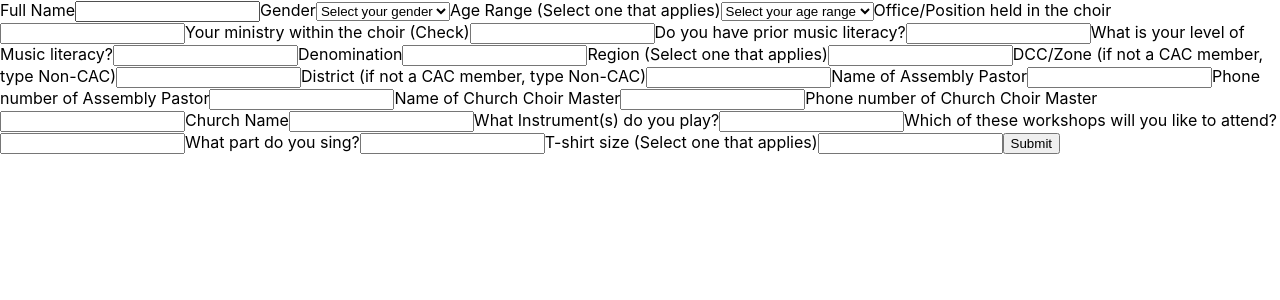
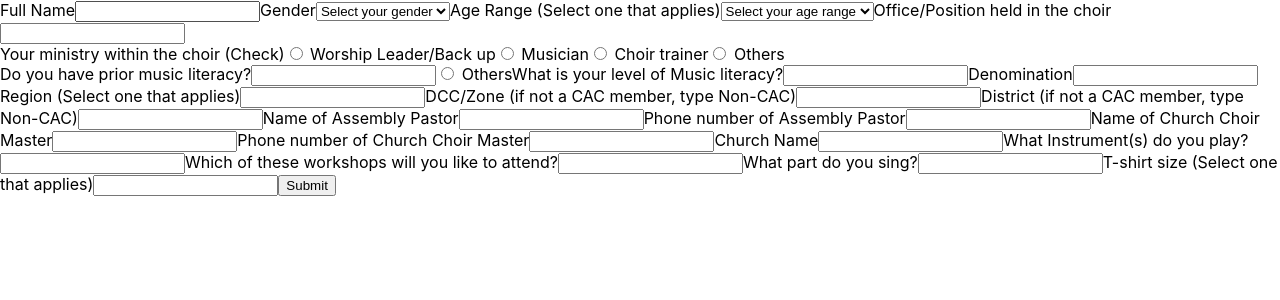
Before and after one commit to OpeDada/cacmusic, a Next.js app: page /registration in a window 1280 px wide. Shown: the top 300 px of the page. Built offline with nearby package versions, Linux system fonts and the light colour scheme.

Commit message:
implement form

```diff
--- a/pages/registration.js
+++ b/pages/registration.js
@@ -1,7 +1,7 @@
-import React from "react"
-import styles from '../styles/Registration.module.css'
+import React from "react";
+import styles from "../styles/Registration.module.css";
 
-export default function Registration(){
+export default function Registration() {
   return (
     <div className="styles.container">
       <form>
@@ -43,13 +43,54 @@ export default function Registration(){
           Office/Position held in the choir
           <input type="text"></input>
         </label>
+        <br />
         <label>
           Your ministry within the choir (Check)
-          <input type="text"></input>
+          <input
+            type="radio"
+            name="gender"
+            value="male"
+            // checked={props.data.gender === "male"}
+            // onChange={props.handleChange}
+          />{" "}
+          Worship Leader/Back up
+          <input
+            type="radio"
+            name="gender"
+            value="male"
+            // checked={props.data.gender === "male"}
+            // onChange={props.handleChange}
+          />{" "}
+          Musician
+          <input
+            type="radio"
+            name="gender"
+            value="male"
+            // checked={props.data.gender === "male"}
+            // onChange={props.handleChange}
+          />{" "}
+          Choir trainer
+          <input
+            type="radio"
+            name="gender"
+            value="male"
+            // checked={props.data.gender === "male"}
+            // onChange={props.handleChange}
+          />{" "}
+          Others
         </label>
+        <br />
         <label>
           Do you have prior music literacy?
           <input type="text"></input>
+          <input
+            type="radio"
+            name="gender"
+            value="male"
+            // checked={props.data.gender === "male"}
+            // onChange={props.handleChange}
+          />{" "}
+          Others
         </label>
         <label>
           What is your level of Music literacy?
```
